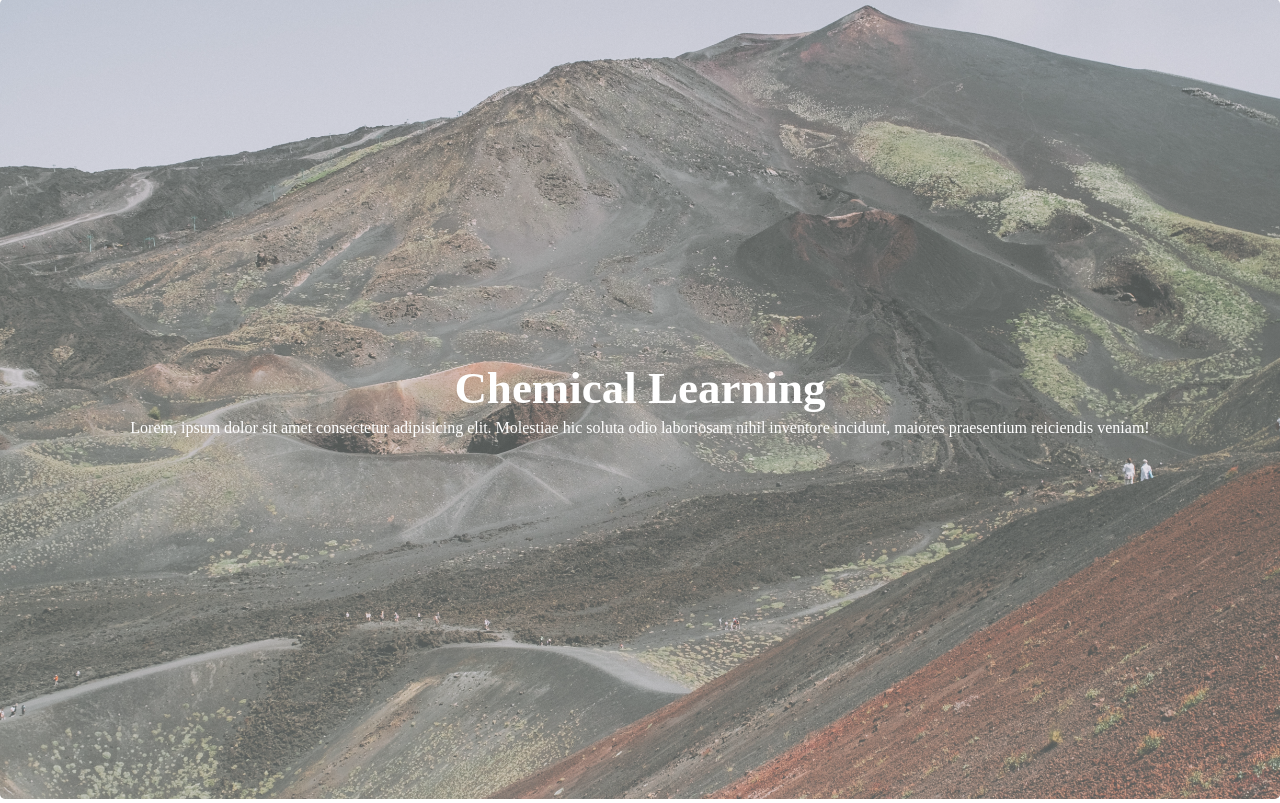
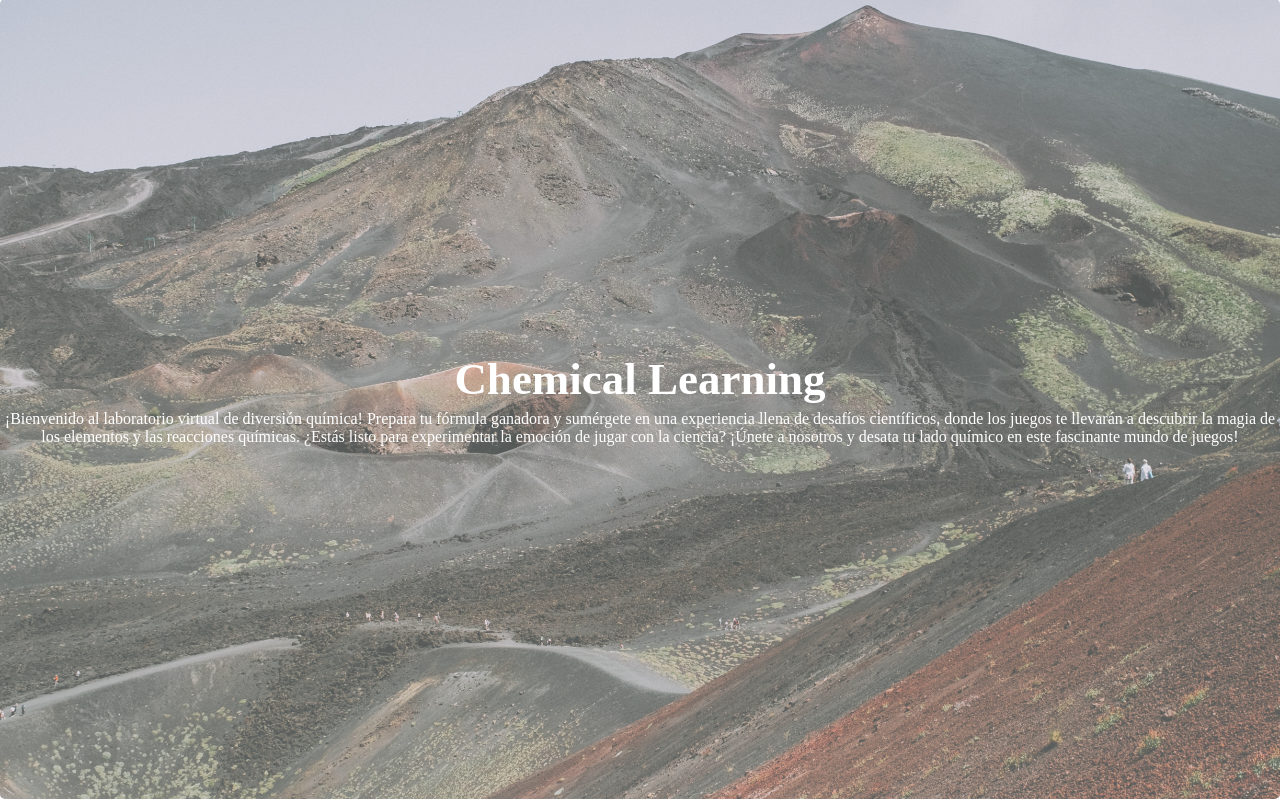
Before and after one commit to Pinguno123/pinguno123.github.io, a PHP site: page /FeriaTecnica-final/ in a window 1280 px wide. Shown: the part 68-871 px from the top of the page. Run offline with PHP 8.4, Linux system fonts and the light colour scheme.

Commit message:
feria v3.0

```diff
--- a/FeriaTecnica-final/index.php
+++ b/FeriaTecnica-final/index.php
@@ -13,7 +13,7 @@
             <h1 class="titulo">
                 Chemical Learning
             </h1>
-            <p class="descripcion">Lorem, ipsum dolor sit amet consectetur adipisicing elit. Molestiae hic soluta odio laboriosam nihil inventore incidunt, maiores praesentium reiciendis veniam!</p>
+            <p class="descripcion">¡Bienvenido al laboratorio virtual de diversión química! Prepara tu fórmula ganadora y sumérgete en una experiencia llena de desafíos científicos, donde los juegos te llevarán a descubrir la magia de los elementos y las reacciones químicas. ¿Estás listo para experimentar la emoción de jugar con la ciencia? ¡Únete a nosotros y desata tu lado químico en este fascinante mundo de juegos!</p>
         </div>
     </header>
     <main class="contenedor">
--- a/FeriaTecnica-final/navbar.php
+++ b/FeriaTecnica-final/navbar.php
@@ -32,7 +32,7 @@ nav > .logo > a {
         <a href="<?php echo $url_base?>juegos/douglas/douglasJ.php">Juego 1</a>
         <a href="<?php echo $url_base?>juegos/salvador/molec.php">Juego 2</a>
         <a href="<?php echo $url_base?>juegos/amilcar/Tperiodica.php">Juego 3</a>
-        <a href="<?php echo $url_base?>juegos/dana/danaJ.php">Juego 4</a>
+        <a href="<?php echo $url_base?>juegos/anderson/juegoAnderson.php">Juego 4</a>
         <a href="<?php echo $url_base?>juegos/dana/danaJ.php">Juego 5</a>
         <a href="<?php echo $url_base?>juegos/dana/danaJ.php">Juego 6</a>
     </div>
```
